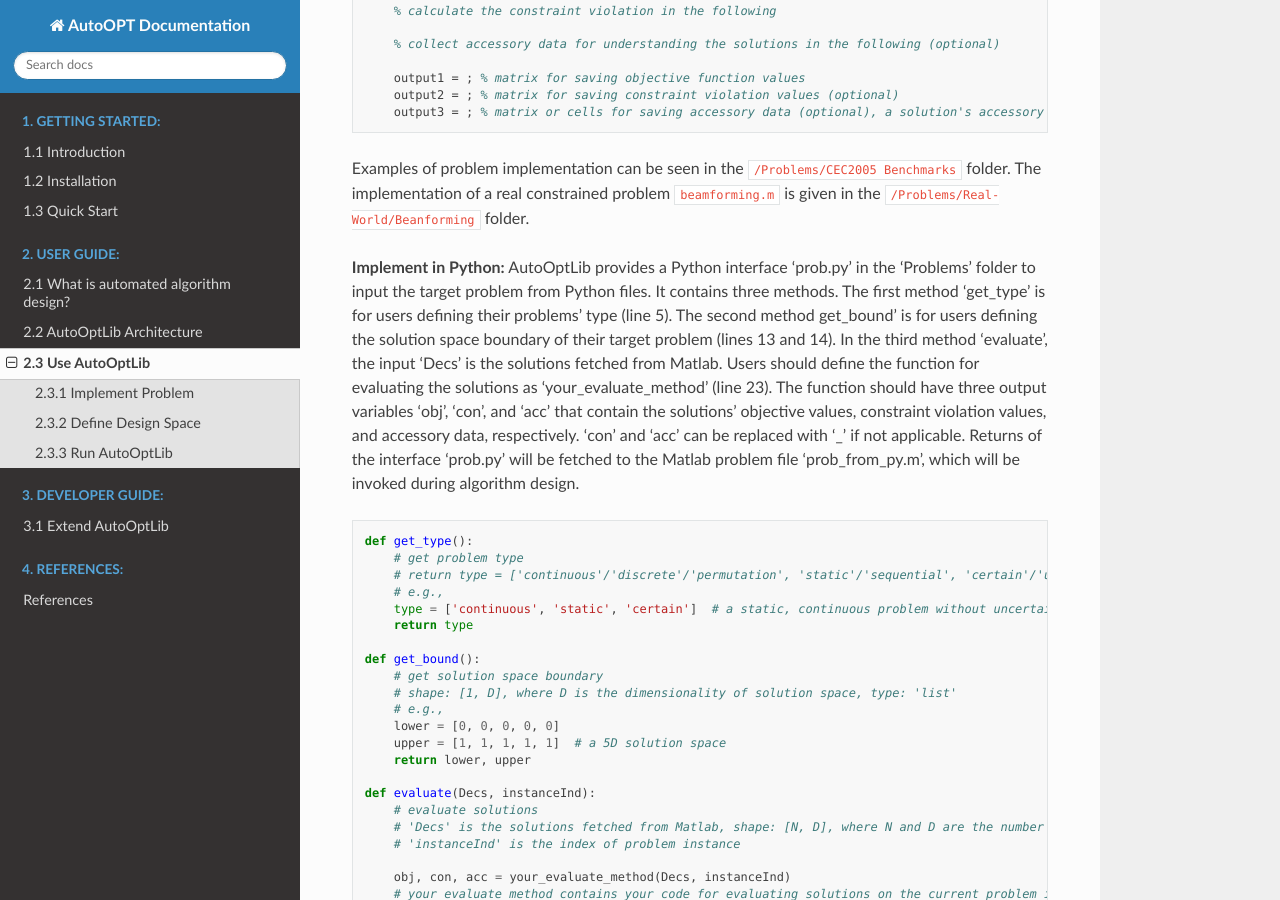
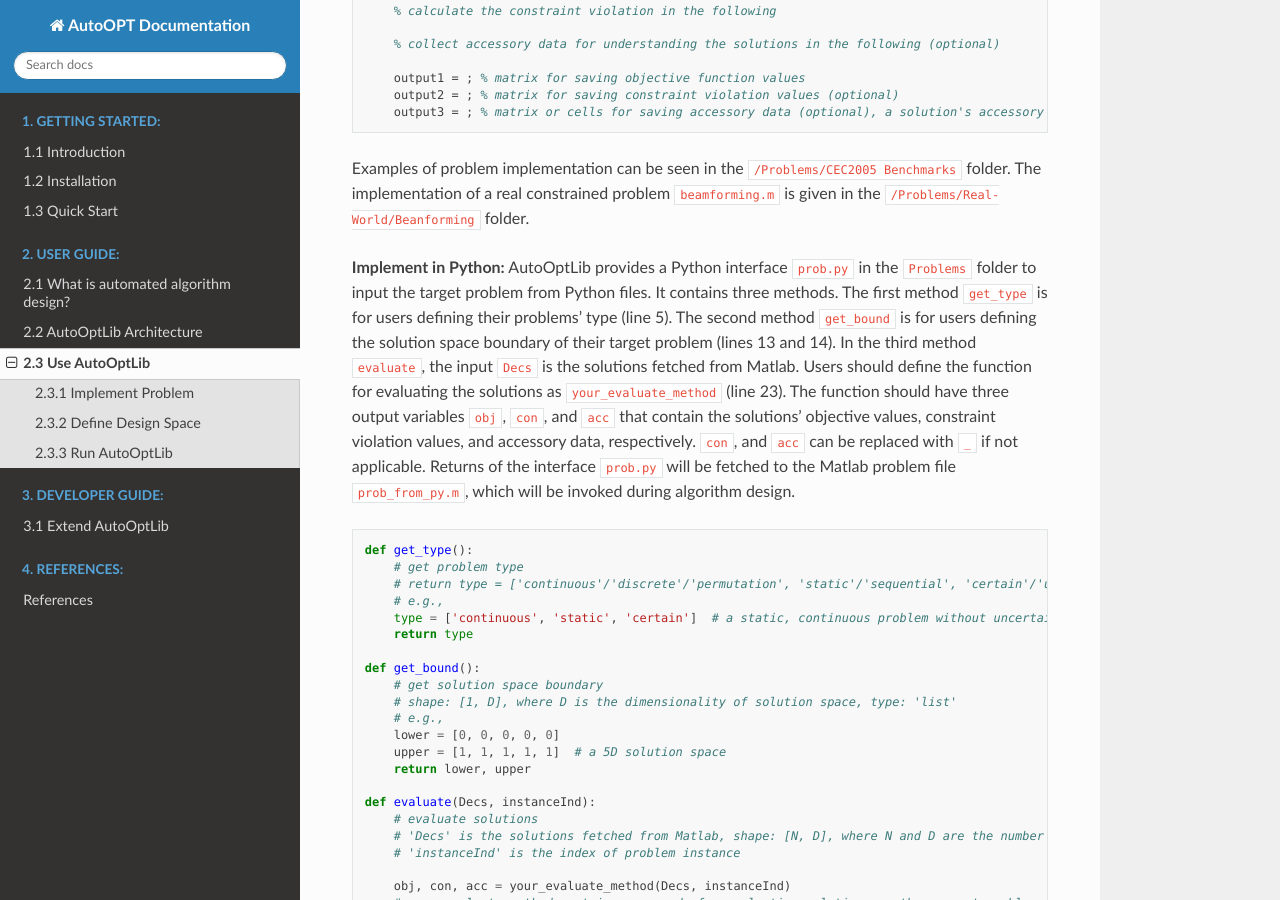
Before and after one commit to 524130120/AutoOPT, a Sphinx documentation site: the page built from source/UserGuide/Use_AutoOptLib.md, in a window 1280 px wide and 900 px high, scrolled down 1991 px. Built offline with Sphinx 7.4.7 and the Read the Docs theme 2.0.0, drawn with Linux system fonts in a browser that asks for light colours.

````diff
--- a/source/UserGuide/Use_AutoOptLib.md
+++ b/source/UserGuide/Use_AutoOptLib.md
@@ -99,7 +99,7 @@ Examples of problem implementation can be seen in the `/Problems/CEC2005 Benchma
 `beamforming.m` is given in the `/Problems/Real-World/Beanforming` folder.
 
 **Implement in Python:**
-AutoOptLib provides a Python interface 'prob.py' in the 'Problems' folder to input the target problem from Python files. It contains three methods. The first method 'get_type' is for users defining their problems' type (line 5). The second method get_bound' is for users defining the solution space boundary of their target problem (lines 13 and 14). In the third method 'evaluate', the input 'Decs' is the solutions fetched from Matlab. Users should define the function for evaluating the solutions as 'your_evaluate_method' (line 23). The function should have three output variables 'obj', 'con', and 'acc' that contain the solutions' objective values, constraint violation values, and accessory data, respectively. 'con' and 'acc' can be replaced  with '_' if not applicable. Returns of the interface 'prob.py' will be fetched to the Matlab problem file 'prob_from_py.m', which will be invoked during algorithm design.
+AutoOptLib provides a Python interface `prob.py` in the `Problems` folder to input the target problem from Python files. It contains three methods. The first method `get_type` is for users defining their problems' type (line 5). The second method `get_bound` is for users defining the solution space boundary of their target problem (lines 13 and 14). In the third method `evaluate`, the input `Decs` is the solutions fetched from Matlab. Users should define the function for evaluating the solutions as `your_evaluate_method` (line 23). The function should have three output variables `obj`, `con`, and `acc` that contain the solutions' objective values, constraint violation values, and accessory data, respectively. `con`, and `acc` can be replaced  with `_` if not applicable. Returns of the interface `prob.py` will be fetched to the Matlab problem file `prob_from_py.m`, which will be invoked during algorithm design.
 
 ```python
 def get_type():
````
